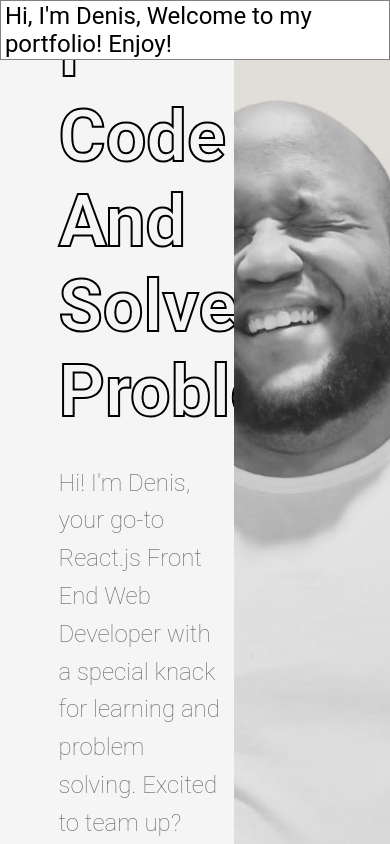
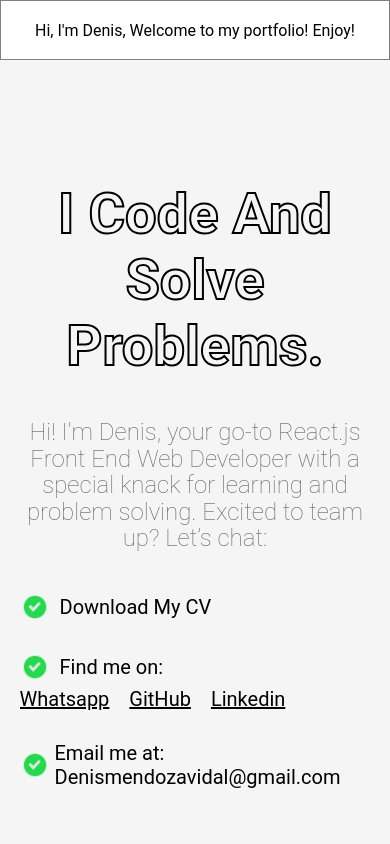
Before and after one commit to denisjosemendozavidal/portfolio-react, a React (Vite) app: page / in a window 390 px wide. Shown: the top 844 px of the page. Built offline with nearby package versions, Linux system fonts and the light colour scheme; a web font is replaced by a local one.

Commit message:
Above the fold responsiveness done -  Need to redo video

```diff
--- a/src/App.css
+++ b/src/App.css
@@ -32,52 +32,6 @@ Styling notes for Denis:
   overflow: hidden;
   align-items: center;
   align-content: center;
-}
-
-.navbar-a-tag {
-  color: black;
-}
-
-/*Styling for navbar as a whole end here*/
-
-.navbar-logo-text {
-  color: black;
-}
-
-.navbar-options-wrapper {
-  display: flex;
-  justify-content: space-around;
-  gap: 3%;
-  width: 50%;
-  padding: 5px;
-}
-
-.navbar-reach-out-wrapper {
-  display: flex;
-  width: 100%;
-  justify-content: center;
-  align-items: center;
-  align-content: center;
-  gap: 2%;
-}
-
-.navbar-reach-out-options {
-  display: flex;
-  gap: 2%;
-  width: 50%;
-  justify-content: center;
-  align-items: center;
-  align-content: center;
-}
-
-.navbar-reach-out-options a {
-  width: 30px;
-  height: 30px;
-}
-
-.navbar-reach-out-options a img {
-  width: 100%;
-  height: 100%;
 }
 
 .navbar-welcome-message {
@@ -145,7 +99,7 @@ Styling notes for Denis:
   flex-direction: column;
   flex-wrap: wrap;
   overflow: hidden;
-  width: 80%;
+  width: 100%;
   gap: 10px;
   align-self: flex-start;
 }
@@ -154,6 +108,7 @@ Styling notes for Denis:
   transition: ease-in-out 1s;
   width: fit-content;
   display: flex;
+  width: 100%;
 }
 
 .hero-section-ctas-download-my-cv-wrapper a {
@@ -223,8 +178,8 @@ Styling notes for Denis:
 }
 
 .hero-section-img {
-  height: 800px;
-  width: 800px;
+  height: 850px;
+  width: 850px;
   object-fit: cover;
 }
 
@@ -389,7 +344,7 @@ Styling notes for Denis:
 }
 
 .work-experience-section-specific-job-accordion-title-active {
-  width: 70%;
+  width: 80%;
 }
 
 .work-experience-section-specific-job-accordion-title-inactive {
@@ -571,3 +526,258 @@ Styling notes for Denis:
 }
 
 /*Styling for Final CTA / Contact me section ends here*/
+
+/*Styling for Responsiveness Starts here*/
+
+/*Styling for 1300px to 900px Starts here*/
+
+@media (max-width: 1300px) {
+  /*Styling for Hero seciton start here*/
+
+  .hero-section {
+    display: flex;
+    height: 700px;
+  }
+
+  .hero-section-left-side-wrapper {
+    width: 70%;
+    justify-content: center;
+  }
+
+  .hero-section-text-header-wrapper h1 {
+    font-size: 3.5rem;
+  }
+
+  .hero-section-text-subheader h2 {
+    font-size: 1rem;
+    line-height: 0.7cm;
+  }
+
+  .hero-section-ctas-download-my-cv-wrapper a {
+    gap: 10px;
+    width: 100%;
+  }
+
+  .hero-section-ctas-download-my-cv-wrapper img {
+    width: 20px;
+    height: auto;
+  }
+
+  .hero-section-ctas-find-me-on-wrapper {
+    flex-wrap: wrap;
+    gap: 5px;
+    width: 100%;
+  }
+
+  .hero-section-ctas-find-me-on-title-checkmark {
+    gap: 10px;
+    width: 30%;
+    width: fit-content;
+  }
+
+  .hero-section-ctas-find-me-on-title-checkmark img {
+    width: 20px;
+    height: auto;
+  }
+
+  .hero-section-ctas-find-me-on-options-wrapper {
+    width: 70%;
+    gap: 5px;
+  }
+
+  .hero-section-ctas-find-me-on-options-wrapper a {
+    font-size: 15px;
+  }
+
+  .hero-section-ctas-find-me-on-options-wrapper a img {
+    width: 20px;
+    height: auto;
+  }
+
+  .hero-section-ctas-email-me-title-checkmark-wrapper {
+    gap: 5px;
+  }
+
+  .hero-section-ctas-email-me-title-checkmark-wrapper img {
+    width: 20px;
+    height: auto;
+  }
+
+  .hero-section-img-wrapper {
+    width: 50%;
+    display: flex;
+    justify-content: center;
+  }
+
+  .hero-section-img {
+    height: 710px;
+    width: 710px;
+    object-fit: cover;
+  }
+
+  /*Styling for Hero Section ends here*/
+
+  /*Styling for the Overall wrapper starts here*/
+
+  .aboutMe-projects-workexperience-skills-finalCtaSection-wrapper {
+    margin-top: 700px;
+  }
+
+  /*Styling for the Overall wrapper ends here*/
+
+  /*Styling for the ABout me section start here*/
+
+  .about-me-section-wrapper {
+    padding: 5%;
+  }
+
+  /*Styling for the About me section ends here*/
+
+  /*Styling for Work Experience section starts here*/
+
+  .work-experience-section-wrapper {
+    padding: 5%;
+  }
+
+  /*Styling for Work experience seciton ends here*/
+
+  /*Styling for the Skills Section start here*/
+
+  .skills-wrapper {
+    padding: 5%;
+  }
+
+  /*Styling for the Skills section end here*/
+
+  /*Styling for Final CTA / Contact me section starts here*/
+  .final-cta-section-wrapper {
+    padding: 5%;
+  }
+
+  /*Styling for Final CTA / Contact me section starts here*/
+}
+
+/*Styling for 1300px to 900px Ends here*/
+
+/*Styling for all 900px and less start here*/
+
+@media (max-width: 899px) {
+  /*Styling for the Navbar starts here*/
+
+  .navbar {
+    display: flex;
+  }
+
+  .navbar-welcome-message {
+    width: 100%;
+    font-weight: normal;
+    font-size: 1rem;
+    padding: 1%;
+    text-align: center;
+  }
+
+  /*Styling for the navbar ends here*/
+
+  /*Styling for Hero section starts here*/
+
+  .hero-section {
+    height: 850px;
+  }
+
+  .hero-section-left-side-wrapper {
+    width: 100%;
+    justify-content: flex-start;
+    align-items: flex-start;
+  }
+
+  .hero-section-text-ctas-wrapper {
+    width: 100%;
+    height: 100%;
+    padding: 5%;
+  }
+
+  .hero-section-text-header-wrapper {
+    width: 100%;
+  }
+
+  .hero-section-text-header-wrapper h1 {
+    text-align: center;
+    font-size: 3.5rem;
+  }
+
+  .hero-section-text-subheader h2 {
+    width: 100%;
+    font-size: 1.5rem;
+    text-align: center;
+  }
+
+  .hero-section-ctas-wrapper {
+    gap: 30px;
+  }
+
+  .hero-section-ctas-download-my-cv-wrapper a {
+    font-size: 20px;
+  }
+
+  .hero-section-ctas-download-my-cv-wrapper img {
+    width: 30px;
+    height: auto;
+  }
+
+  .hero-section-ctas-find-me-on-title-checkmark {
+    width: fit-content;
+    font-size: 20px;
+    justify-content: center;
+  }
+
+  .hero-section-ctas-find-me-on-title-checkmark img {
+    width: 30px;
+    height: auto;
+  }
+
+  .hero-section-ctas-find-me-on-options-wrapper {
+    width: fit-content;
+    gap: 20px;
+    align-items: center;
+  }
+
+  .hero-section-ctas-find-me-on-options-wrapper a {
+    font-size: 20px;
+    display: flex;
+    justify-content: center;
+    gap: 10%;
+    width: 100%;
+    text-decoration: underline;
+  }
+
+  .hero-section-ctas-find-me-on-options-wrapper a img {
+    display: none;
+  }
+
+  .hero-section-ctas-email-me-title-checkmark-wrapper img {
+    height: 30px;
+    width: auto;
+  }
+
+  .hero-section-ctas-email-me-title-checkmark-wrapper a {
+    font-size: 20px;
+  }
+
+  .hero-section-img-wrapper {
+    display: none;
+  }
+
+  /*Styling for Hero section ends here*/
+
+  /*Styling for the overall wrapper starts here*/
+
+  .aboutMe-projects-workexperience-skills-finalCtaSection-wrapper {
+    margin-top: 870px;
+  }
+
+  /*Styling for overall wrapper ends here*/
+}
+
+/*Styling for all 900xp and less ends here*/
+
+/*Styling for responsiveness ends here*/
```
Also changed, not shown: src/App.jsx (+0 -27 lines).
